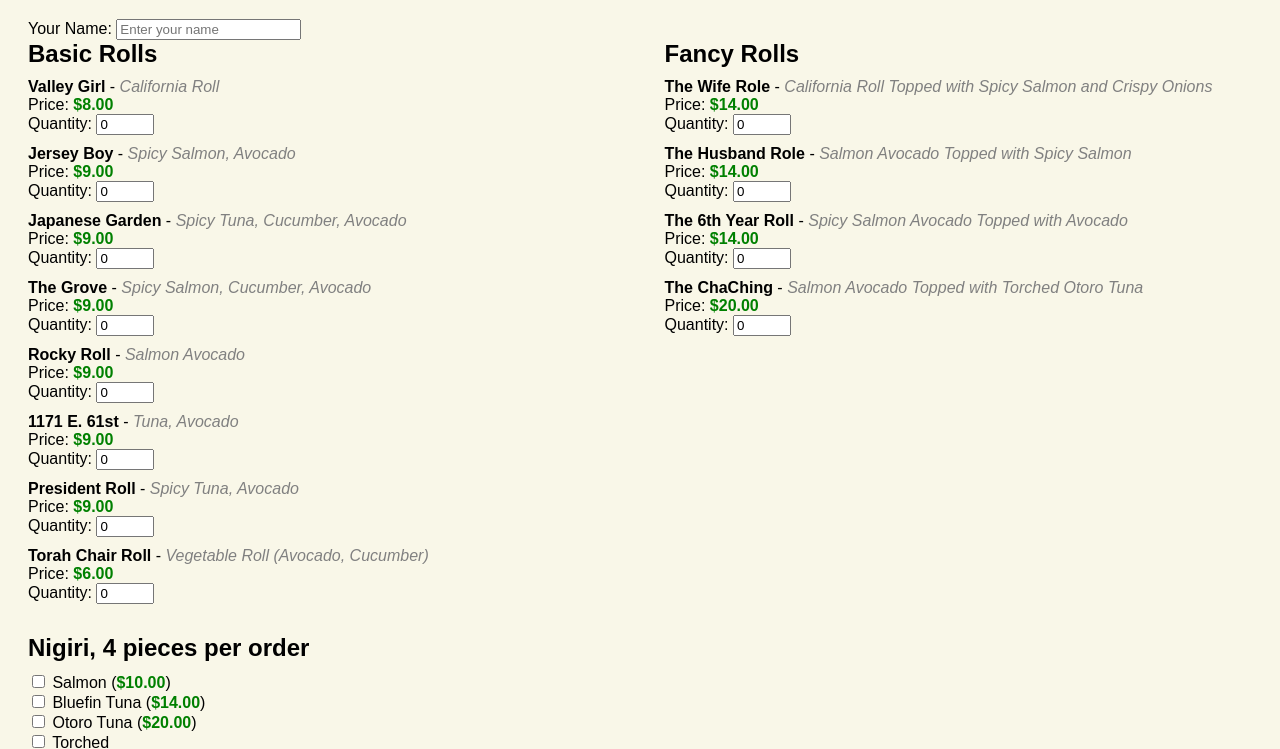
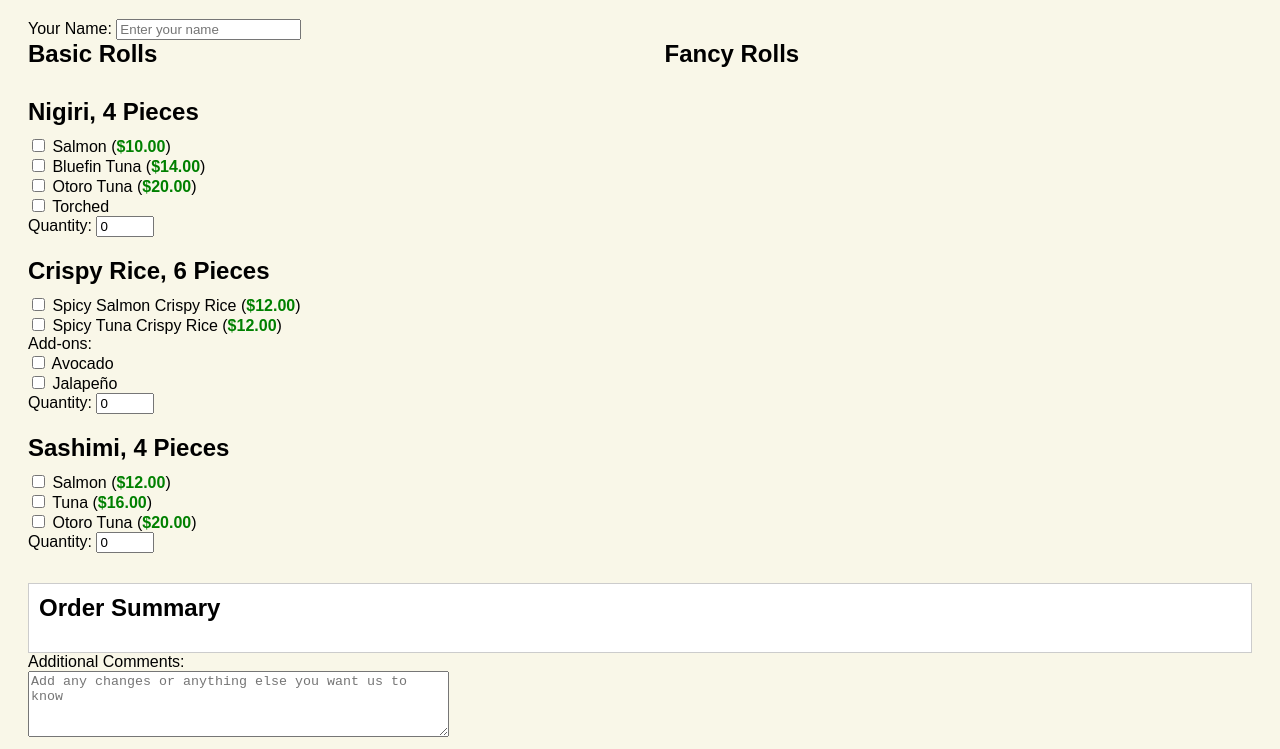
Before and after one commit to dnlewis92/sushi-order-form, a plain HTML site: page index.html in a window 1280 px wide. Shown: the part 89-838 px from the top of the page. Drawn offline with Linux system fonts and the light colour scheme.

Commit message:
Update index.html

```diff
--- a/index.html
+++ b/index.html
@@ -42,7 +42,7 @@
     </div>
 
     <div class="roll-section">
-        <div class="section-title">Nigiri, 4 pieces per order</div>
+        <div class="section-title">Nigiri, 4 Pieces</div>
         <div class="checkbox-item">
             <input type="checkbox" id="nigiri-salmon" name="nigiri" value="Salmon"> Salmon (<span class="price">$10.00</span>)<br>
             <input type="checkbox" id="nigiri-bluefin" name="nigiri" value="Bluefin Tuna"> Bluefin Tuna (<span class="price">$14.00</span>)<br>
@@ -53,7 +53,7 @@
     </div>
 
     <div class="roll-section">
-        <div class="section-title">Crispy Rice</div>
+        <div class="section-title">Crispy Rice, 6 Pieces</div>
         <div class="checkbox-item">
             <input type="checkbox" id="crispy-salmon" name="crispy" value="Spicy Salmon Crispy Rice"> Spicy Salmon Crispy Rice (<span class="price">$12.00</span>)<br>
             <input type="checkbox" id="crispy-tuna" name="crispy" value="Spicy Tuna Crispy Rice"> Spicy Tuna Crispy Rice (<span class="price">$12.00</span>)<br>
@@ -65,7 +65,7 @@
     </div>
 
     <div class="roll-section">
-        <div class="section-title">Sashimi, 4 pieces per order</div>
+        <div class="section-title">Sashimi, 4 Pieces</div>
         <div class="checkbox-item">
             <input type="checkbox" id="sashimi-salmon" name="sashimi" value="Salmon"> Salmon (<span class="price">$12.00</span>)<br>
             <input type="checkbox" id="sashimi-tuna" name="sashimi" value="Tuna"> Tuna (<span class="price">$16.00</span>)<br>
@@ -89,16 +89,16 @@
 
     <script>
         const menuItems = [
-            { id: 'roll1', name: 'Valley Girl', description: 'California Roll', price: 8.00 },
-            { id: 'roll2', name: 'Jersey Boy', description: 'Spicy Salmon, Avocado', price: 9.00 },
-            { id: 'roll3', name: 'Japanese Garden', description: 'Spicy Tuna, Cucumber, Avocado', price: 9.00 },
-            { id: 'roll4', name: 'The Grove', description: 'Spicy Salmon, Cucumber, Avocado', price: 9.00 },
-            { id: 'roll5', name: 'Rocky Roll', description: 'Salmon Avocado', price: 9.00 },
-            { id: 'roll6', name: '1171 E. 61st', description: 'Tuna, Avocado', price: 9.00 },
-            { id: 'roll7', name: 'President Roll', description: 'Spicy Tuna, Avocado', price: 9.00 },
-            { id: 'roll8', name: 'Torah Chair Roll', description: 'Vegetable Roll (Avocado, Cucumber)', price: 6.00 },
+	        { id: 'roll1', name: 'Valley Girl', description: 'Vegetable Roll (Avocado, Cucumber)', price: 6.00 },
+            { id: 'roll2', name: 'Jersey Boy', description: 'California Roll', price: 8.00 },
+            { id: 'roll3', name: 'Japanese Garden', description: 'Salmon Avocado', price: 9.00 },
+            { id: 'roll4', name: 'The Grove', description: ' Salmon, Avocado, Cucumber', price: 9.00 },
+            { id: 'roll5', name: 'Rocky Roll', description: ‘Spicy Salmon Avocado', price: 9.50 },
+            { id: 'roll6', name: '1171 E. 61st', description: 'Tuna, Avocado', price: 11.00 },
+            { id: 'roll7', name: 'President Roll', description: 'Tuna, Cucumber, Avocado', price: 11.00 },
+            { id: 'roll8', name: 'Torah Chair Roll', description: 'Spicy Tuna, Avocado', price: 11.50 },
             { id: 'roll9', name: 'The Wife Role', description: 'California Roll Topped with Spicy Salmon and Crispy Onions', price: 14.00 },
-            { id: 'roll10', name: 'The Husband Role', description: 'Salmon Avocado Topped with Spicy Salmon', price: 14.00 },
+            { id: 'roll10', name: 'The Husband Role', description: 'Salmon Avocado Topped with Spicy Salmon and Crispy Onions’, price: 14.00 },
             { id: 'roll11', name: 'The 6th Year Roll', description: 'Spicy Salmon Avocado Topped with Avocado', price: 14.00 },
             { id: 'roll12', name: 'The ChaChing', description: 'Salmon Avocado Topped with Torched Otoro Tuna', price: 20.00 }
         ];
@@ -115,7 +115,7 @@
                         <br>Quantity: <input type="number" class="input-box" id="${item.id}-qty" value="0" min="0">
                     </div>
                 `;
-                if (item.price <= 9.00) {
+                if (item.price <= 12.00) {
                     basicRollsContainer.innerHTML += rollHTML;
                 } else {
                     fancyRollsContainer.innerHTML += rollHTML;
```
